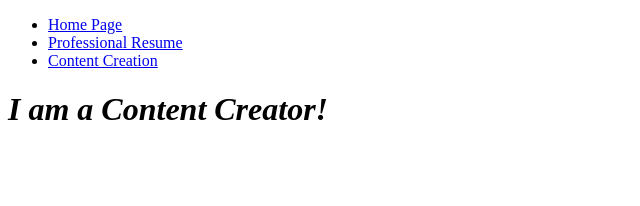
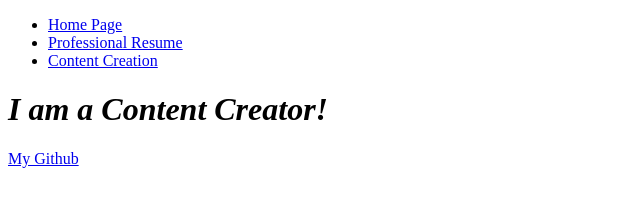
Before and after one commit to UriHuffer14/ITMD361_Project01, a plain HTML site: page content.html in a window 1280 px wide. Shown: the full height of the page, 0-640 px from the left. Drawn offline with Linux system fonts and the light colour scheme.

Commit message:
footers added

```diff
--- a/content.html
+++ b/content.html
@@ -19,5 +19,9 @@
   <header>
     <h1><em>I am a Content Creator!</em></h1>
   </header>
+
+  <footer>
+    <a href="https://github.com/UriHuffer14">My Github </a>
+  </footer>
 </body>
 </html>
```
Also changed, not shown: resume.html (+4 -0 lines).
